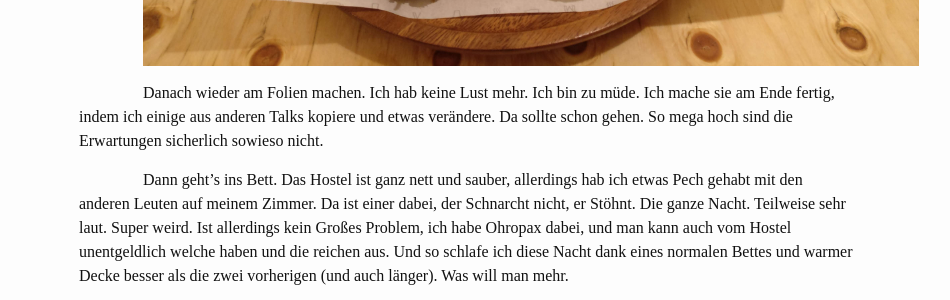
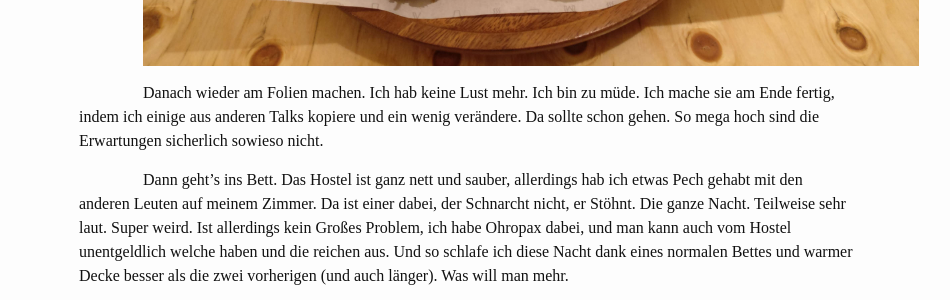
Before and after one commit to JustusAdam/justusadam.github.io, a Jekyll site: the page built from _england-blog/to-utrecht.md, in a window 1280 px wide and 900 px high, scrolled down 4400 px. Shown: the part 288-588 px from the top of the window, without its empty margins (173-1123 px from the left). Built offline with Jekyll 4.4.1, drawn with Linux system fonts in a browser that asks for light colours.

Commit message:
Fix wording that sounded a bit off

```diff
--- a/_england-blog/to-utrecht.md
+++ b/_england-blog/to-utrecht.md
@@ -93,9 +93,9 @@ vegetarischen/veganen Würstchen)
 ![Fancy Hot Dog](/images/england-blog/to-utrecht/hot-dog.jpg)
 
 Danach wieder am Folien machen. Ich hab keine Lust mehr. Ich bin zu müde. Ich
-mache sie am Ende fertig, indem ich einige aus anderen Talks kopiere und etwas
-verändere. Da sollte schon gehen. So mega hoch sind die Erwartungen sicherlich
-sowieso nicht.
+mache sie am Ende fertig, indem ich einige aus anderen Talks kopiere und ein
+wenig verändere. Da sollte schon gehen. So mega hoch sind die Erwartungen
+sicherlich sowieso nicht.
 
 Dann geht's ins Bett. Das Hostel ist ganz nett und sauber, allerdings hab ich
 etwas Pech gehabt mit den anderen Leuten auf meinem Zimmer. Da ist einer dabei,
```
